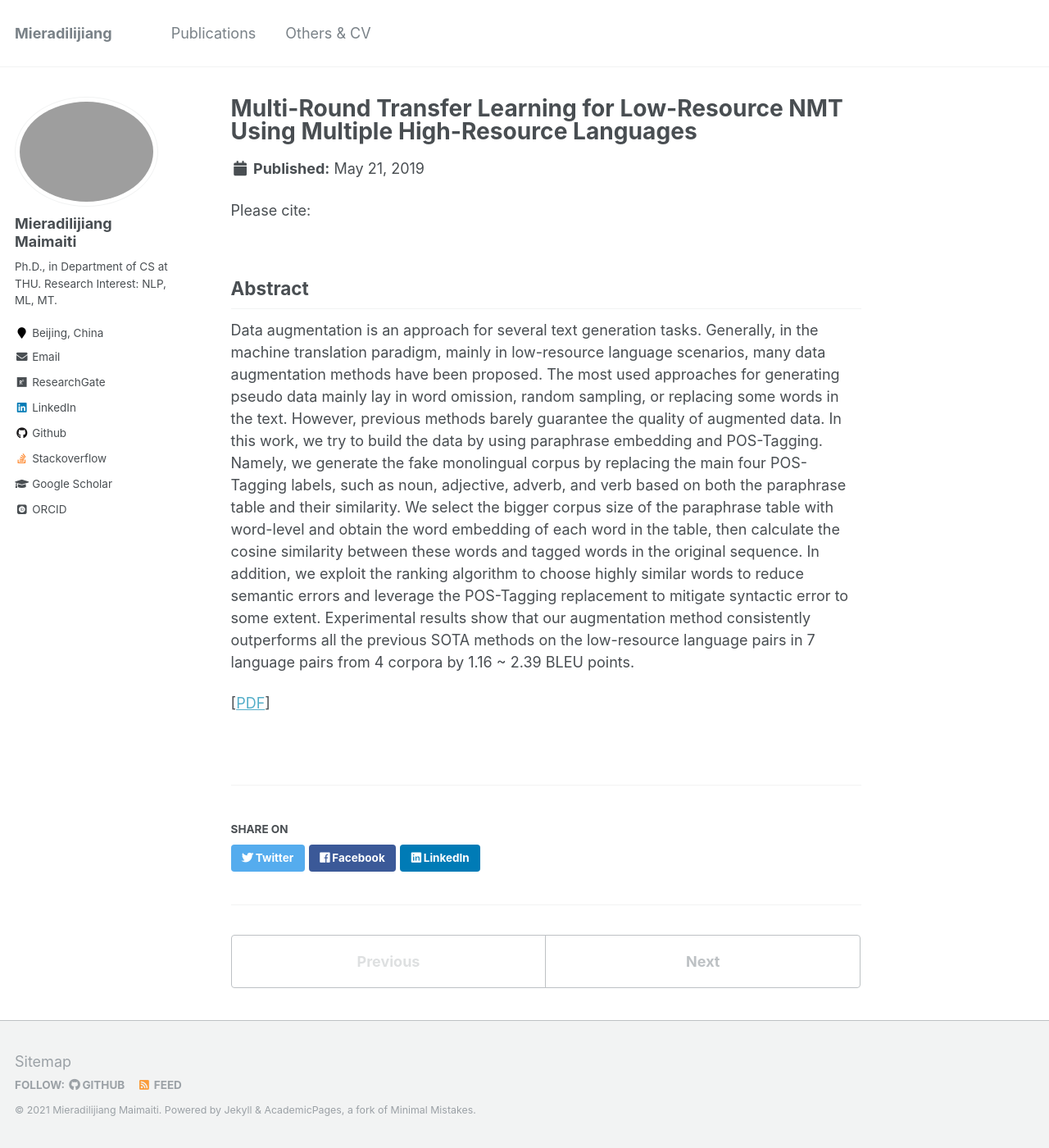
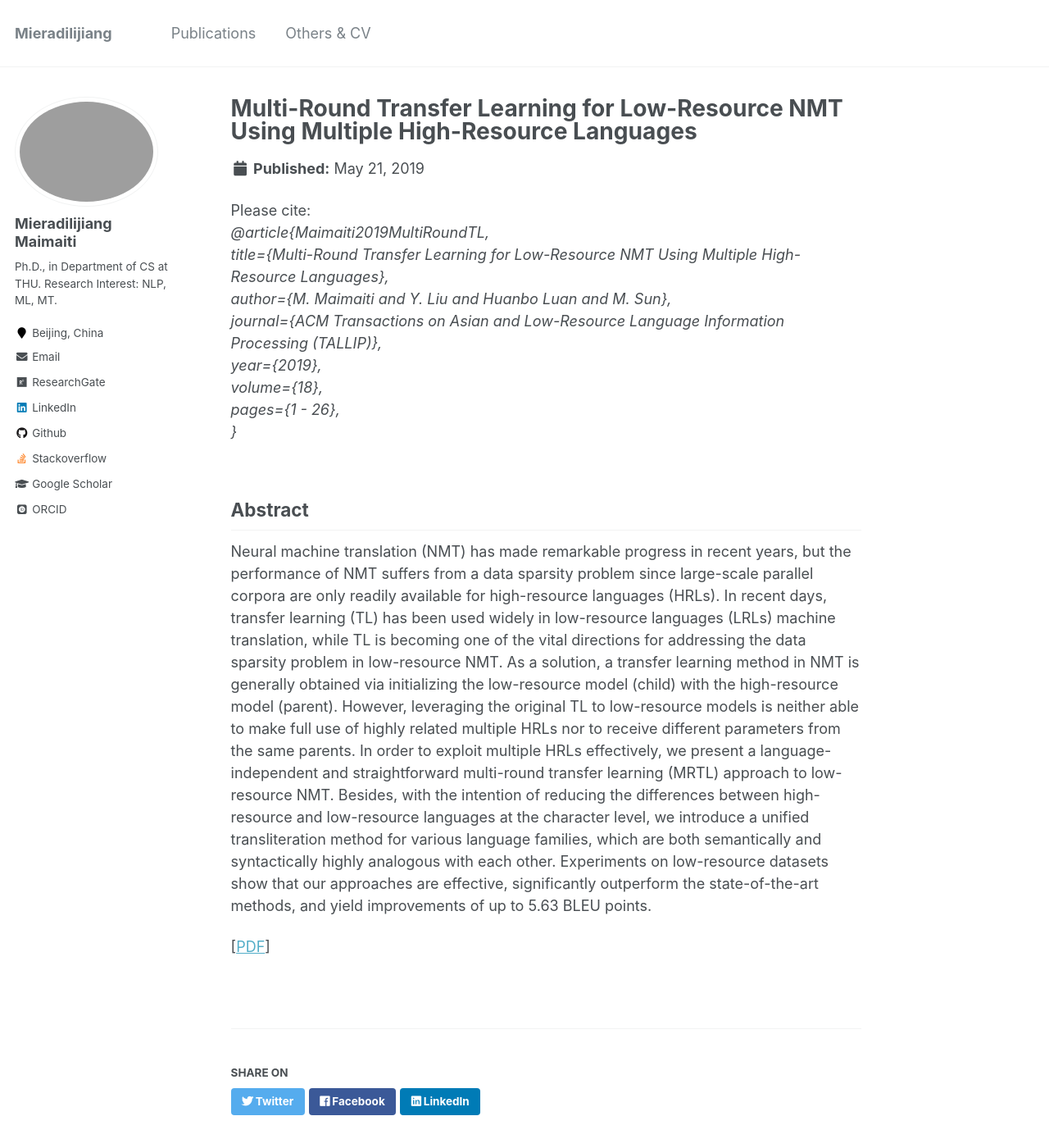
Before and after one commit to miradel51/miradel51.github.io, a Jekyll site: the page built from _publications/2019_tallip_mrtl.md, in a window 1280 px wide and 1400 px high. Shown: the whole window at 82% size. Built offline with Jekyll 4.4.1, drawn with Linux system fonts in a browser that asks for light colours; some web fonts are replaced.

Commit message:
update tallip19

```diff
--- a/_publications/2019_tallip_mrtl.md
+++ b/_publications/2019_tallip_mrtl.md
@@ -8,10 +8,19 @@ author: <b>Mieradilijiang Maimaiti</b>, Yang Liu, Huanbo Luan, and Maosong Sun
 conference: In ACM Transactions on Asian and Low-Resource Language Information Processing <b>(ACM TALLIP, 2019)</b>
 venue: ''
 paperurl: 'https://dl.acm.org/doi/10.1145/3314945'
-citation: ''
+citation: '<br>
+@article{Maimaiti2019MultiRoundTL,<br>
+  title={Multi-Round Transfer Learning for Low-Resource NMT Using Multiple High-Resource Languages},<br>
+  author={M. Maimaiti and Y. Liu and Huanbo Luan and M. Sun},<br>
+  journal={ACM Transactions on Asian and Low-Resource Language Information Processing (TALLIP)},<br>
+  year={2019},<br>
+  volume={18},<br>
+  pages={1 - 26},<br>
+}'
+
 
 ---
 <h2><strong>Abstract</strong></h2>
-Data augmentation is an approach for several text generation tasks. Generally, in the machine translation paradigm, mainly in low-resource language scenarios, many data augmentation methods have been proposed. The most used approaches for generating pseudo data mainly lay in word omission, random sampling, or replacing some words in the text. However, previous methods barely guarantee the quality of augmented data. In this work, we try to build the data by using paraphrase embedding and POS-Tagging. Namely, we generate the fake monolingual corpus by replacing the main four POS-Tagging labels, such as noun, adjective, adverb, and verb based on both the paraphrase table and their similarity. We select the bigger corpus size of the paraphrase table with word-level and obtain the word embedding of each word in the table, then calculate the cosine similarity between these words and tagged words in the original sequence. In addition, we exploit the ranking algorithm to choose highly similar words to reduce semantic errors and leverage the POS-Tagging replacement to mitigate syntactic error to some extent. Experimental results show that our augmentation method consistently outperforms all the previous SOTA methods on the low-resource language pairs in 7 language pairs from 4 corpora by 1.16 ~ 2.39 BLEU points.
+Neural machine translation (NMT) has made remarkable progress in recent years, but the performance of NMT suffers from a data sparsity problem since large-scale parallel corpora are only readily available for high-resource languages (HRLs). In recent days, transfer learning (TL) has been used widely in low-resource languages (LRLs) machine translation, while TL is becoming one of the vital directions for addressing the data sparsity problem in low-resource NMT. As a solution, a transfer learning method in NMT is generally obtained via initializing the low-resource model (child) with the high-resource model (parent). However, leveraging the original TL to low-resource models is neither able to make full use of highly related multiple HRLs nor to receive different parameters from the same parents. In order to exploit multiple HRLs effectively, we present a language-independent and straightforward multi-round transfer learning (MRTL) approach to low-resource NMT. Besides, with the intention of reducing the differences between high-resource and low-resource languages at the character level, we introduce a unified transliteration method for various language families, which are both semantically and syntactically highly analogous with each other. Experiments on low-resource datasets show that our approaches are effective, significantly outperform the state-of-the-art methods, and yield improvements of up to 5.63 BLEU points.
 
 \[[PDF](https://dl.acm.org/doi/10.1145/3314945)\]
```
